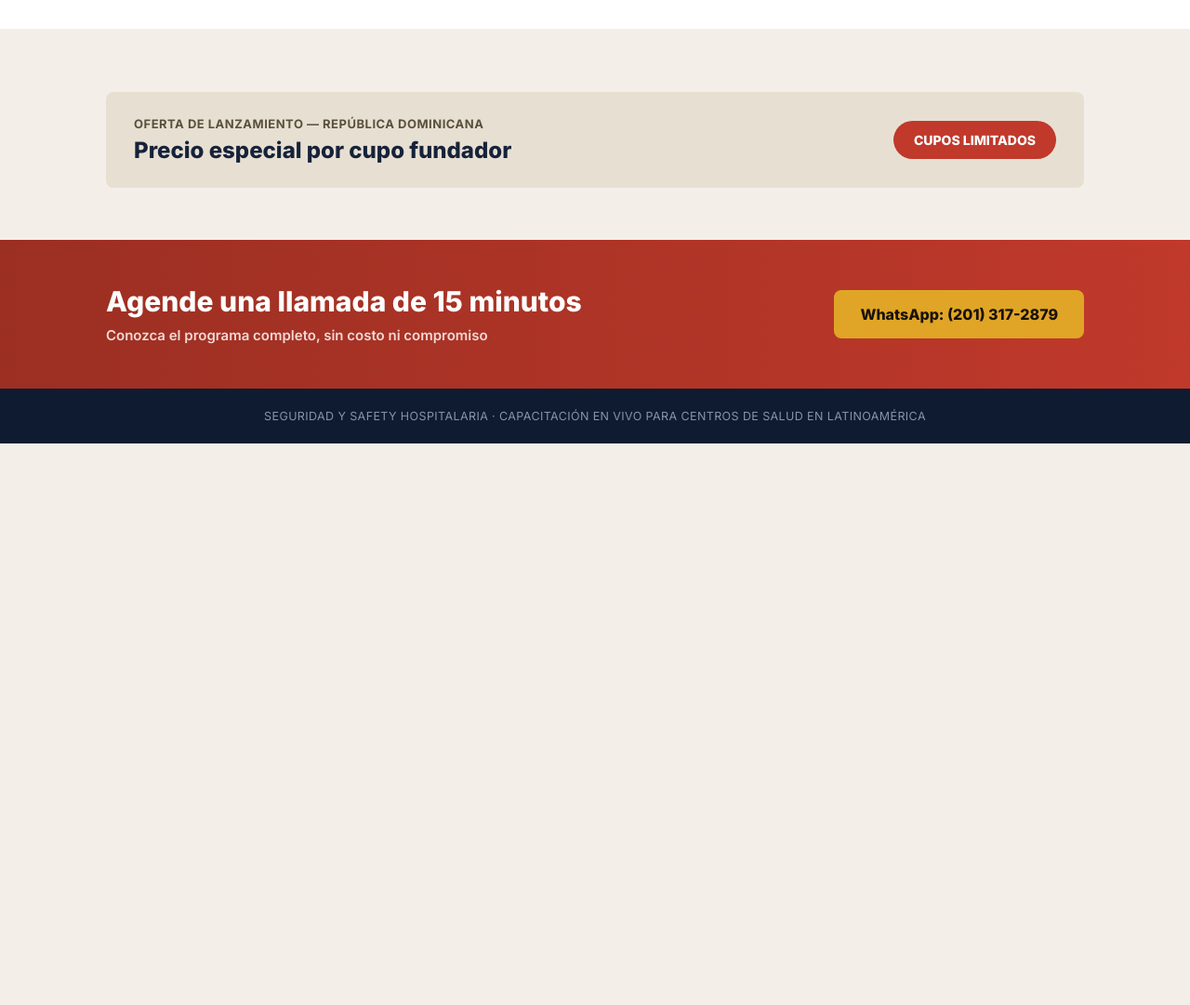
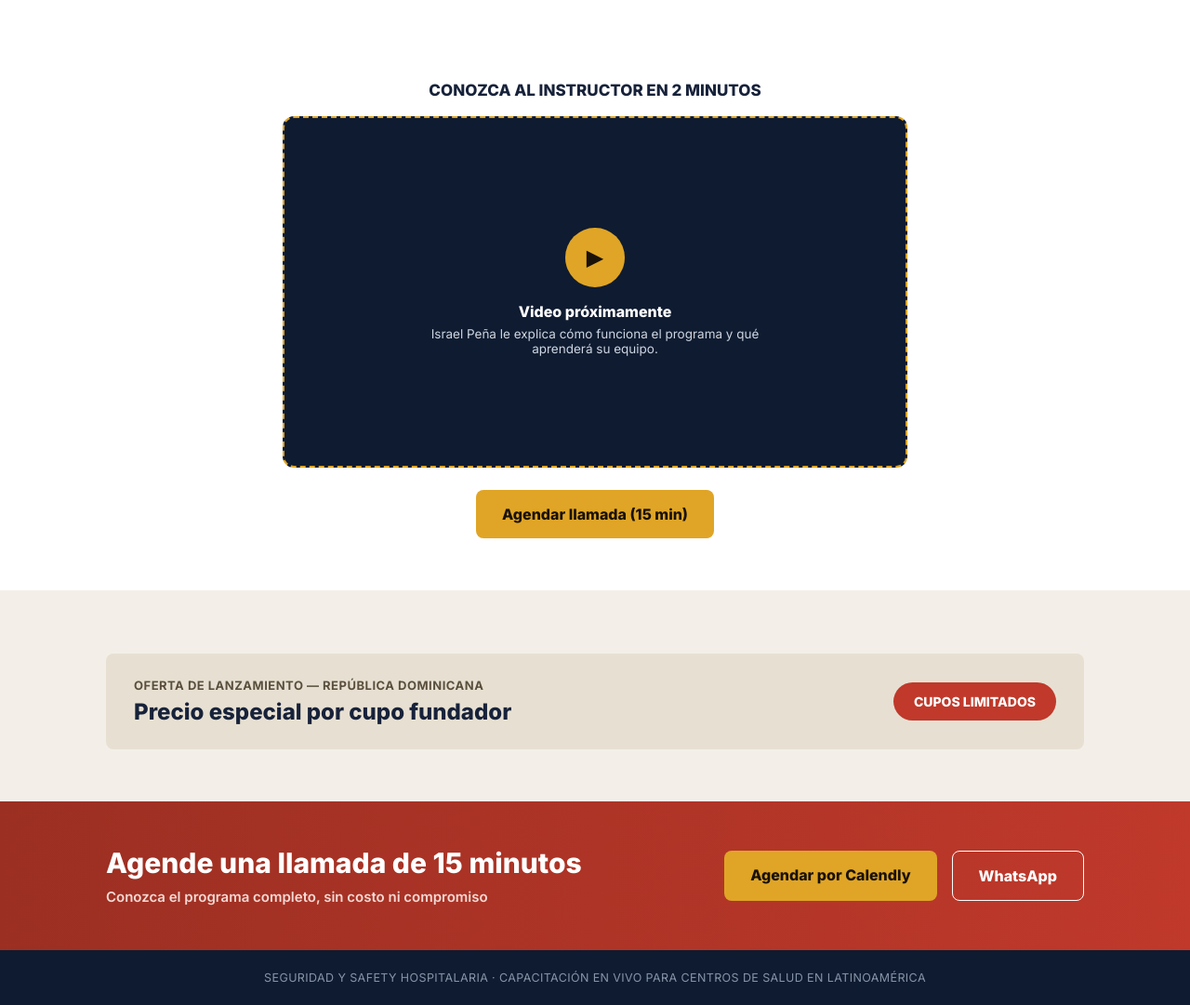
Before and after one commit to yumerys524/safety-hospitalaria, a plain HTML site: page index.html in a window 1280 px wide. Shown: the part 1240-2321 px from the top of the page at 93% size. Before the commit the page ends 1717 px from the top, so only its background shows below. Drawn offline with Linux system fonts and the light colour scheme.

Commit message:
Agregar seccion de video placeholder y boton de agendado por Calendly

```diff
--- a/index.html
+++ b/index.html
@@ -67,6 +67,14 @@
 
   footer{background:var(--navy); text-align:center; padding:22px; color:#8694a8; font-size:12.5px; letter-spacing:0.4px;}
 
+  /* video section */
+  .video-wrap{max-width:720px; margin:0 auto;}
+  .video-placeholder{background:var(--navy); border-radius:12px; aspect-ratio:16/9; display:flex; flex-direction:column; align-items:center; justify-content:center; color:#cdd6e3; text-align:center; padding:32px; border:2px dashed var(--gold);}
+  .video-placeholder .play-icon{width:64px; height:64px; border-radius:50%; background:var(--gold); display:flex; align-items:center; justify-content:center; margin-bottom:16px; font-size:24px; color:#1a1208;}
+  .video-placeholder .vtitle{font-weight:800; font-size:16px; color:#fff; margin-bottom:6px;}
+  .video-placeholder .vsub{font-size:13.5px; max-width:400px;}
+  .video-cta{text-align:center; margin-top:24px;}
+
   @media (max-width:760px){
     .cards, .pills, .columns{grid-template-columns:1fr;}
     header{padding:48px 0 40px;}
@@ -83,7 +91,7 @@
     <h1>Seguridad y <span class="accent">Safety</span> Hospitalaria</h1>
     <p class="desc">Un programa en vivo, dos veces por semana, para capacitar al personal de seguridad, enfermería y administración de su centro de salud — con protocolos reales usados en hospitales de Estados Unidos.</p>
     <div class="cta-row">
-      <a class="btn btn-primary" href="https://wa.me/12013172879?text=Hola%2C%20quiero%20informaci%C3%B3n%20sobre%20el%20programa%20Seguridad%20y%20Safety%20Hospitalaria" target="_blank" rel="noopener">Agendar llamada por WhatsApp</a>
+      <a class="btn btn-primary" href="https://calendly.com/yumerysjimenez/30min" target="_blank" rel="noopener">Agendar llamada (15 min)</a>
       <a class="btn btn-outline" href="#programa">Ver el programa</a>
     </div>
   </div>
@@ -146,6 +154,20 @@
   </div>
 </section>
 
+<section style="background:#fff;">
+  <div class="wrap video-wrap">
+    <h3 style="text-align:center; color:var(--navy2); font-size:17px; font-weight:800; margin-bottom:18px;">CONOZCA AL INSTRUCTOR EN 2 MINUTOS</h3>
+    <div class="video-placeholder">
+      <div class="play-icon">▶</div>
+      <div class="vtitle">Video próximamente</div>
+      <div class="vsub">Israel Peña le explica cómo funciona el programa y qué aprenderá su equipo.</div>
+    </div>
+    <div class="video-cta">
+      <a class="btn btn-primary" href="https://calendly.com/yumerysjimenez/30min" target="_blank" rel="noopener">Agendar llamada (15 min)</a>
+    </div>
+  </div>
+</section>
+
 <section>
   <div class="wrap">
     <div class="offer">
@@ -164,7 +186,10 @@
       <h2>Agende una llamada de 15 minutos</h2>
       <div class="sub">Conozca el programa completo, sin costo ni compromiso</div>
     </div>
-    <a class="btn btn-primary" href="https://wa.me/12013172879?text=Hola%2C%20quiero%20informaci%C3%B3n%20sobre%20el%20programa%20Seguridad%20y%20Safety%20Hospitalaria" target="_blank" rel="noopener">WhatsApp: (201) 317-2879</a>
+    <div class="cta-row">
+      <a class="btn btn-primary" href="https://calendly.com/yumerysjimenez/30min" target="_blank" rel="noopener">Agendar por Calendly</a>
+      <a class="btn btn-outline" href="https://wa.me/12013172879?text=Hola%2C%20quiero%20informaci%C3%B3n%20sobre%20el%20programa%20Seguridad%20y%20Safety%20Hospitalaria" target="_blank" rel="noopener">WhatsApp</a>
+    </div>
   </div>
 </div>
 
```
